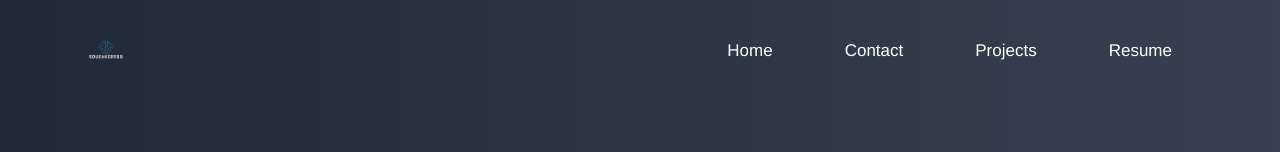
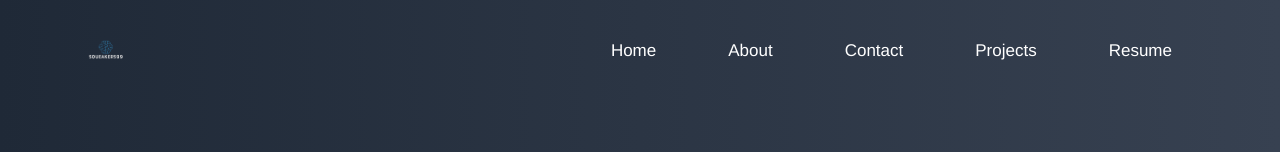
Before and after one commit to Squeakers99/soheil-website, a React (Create React App) app: page / in a window 1280 px wide. Shown: the top 152 px of the page. Built offline with nearby package versions, Linux system fonts and the light colour scheme.

Commit message:
Added an About Me page to the nav bar

```diff
--- a/src/App.js
+++ b/src/App.js
@@ -3,6 +3,7 @@ import Navbar from "./Components/NavBar";
 import Home from "./Components/Pages/Home/Home";
 import Projects from "./Components/Pages/Projects/Projects";
 import Resume from "./Components/Pages/Resume/Resume";
+import About from "./Components/Pages/About/About"
 import {HashRouter as Router, Route, Routes} from "react-router-dom";
 import "./Style.css";
 import "./App.css";
@@ -29,6 +30,7 @@ function App() {
                   <Route path="/projects" element={<Projects/>}/>
                   <Route path="/resume" element={<Resume/>}/>
                   <Route path="/contact" element={<Contact/>}/>
+                  <Route path="/about" element={<About/>}/>
               </Routes>
           </div>
       </Router>
--- a/src/Components/NavBar.js
+++ b/src/Components/NavBar.js
@@ -4,6 +4,7 @@ import Nav from "react-bootstrap/Nav";
 import Container from "react-bootstrap/Container";
 import logo from "../Assets/Logo.png";
 import {Link} from "react-router-dom";
+import { NavLink } from "react-bootstrap";
 
 function NavBar() {
     const [expand, updateExpanded] = useState(false);
@@ -53,11 +54,21 @@ function NavBar() {
                             </Nav.Link>
                         </Nav.Item>
                         <Nav.Item>
+                            <NavLink
+                                as={Link}
+                                to="/about"
+                                onClick={() => updateExpanded(false)}
+                                title="About Me"
+                                >
+                                    About
+                                </NavLink>
+                        </Nav.Item>
+                        <Nav.Item>
                             <Nav.Link
                                 as={Link}
                                 to="/contact"
                                 onClick={() => updateExpanded(false)}
-                                title="Contact"
+                                title="Contact Me"
                             >
                                 Contact
                             </Nav.Link>
--- /dev/null
+++ b/src/Components/Pages/About/About.js
@@ -0,0 +1,10 @@
+import React from 'react'
+
+function About() {
+  return (
+    <div>
+      About
+    </div>
+  )
+}
+export default About
```
